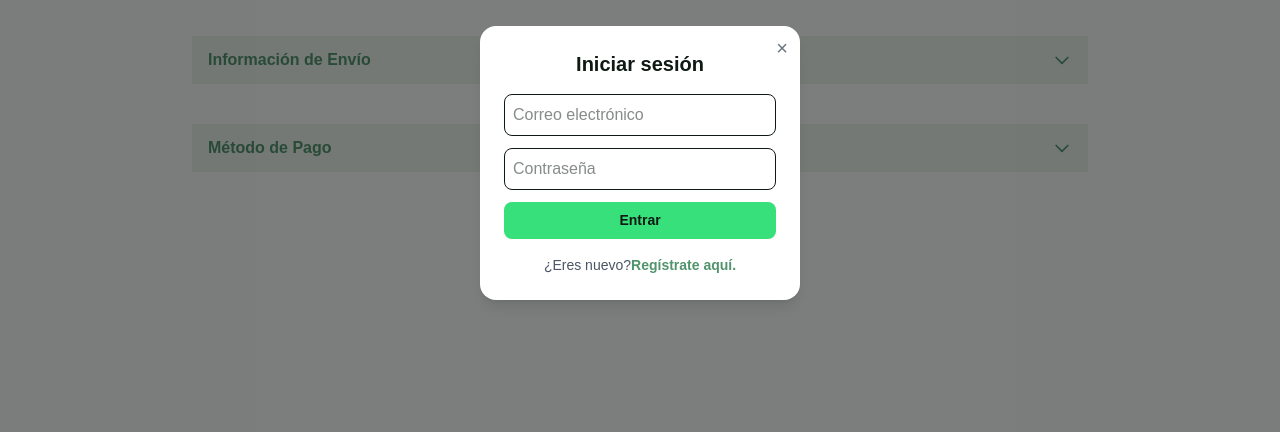
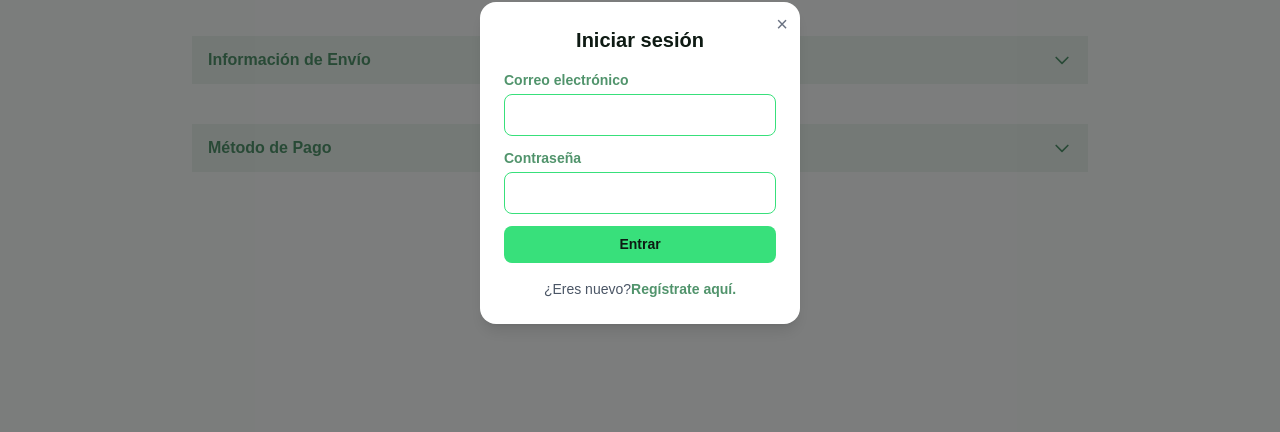
Before and after one commit to srg1995/nature-fly-fishing, a Next.js app: page /payment in a window 1280 px wide. Both pictures are taken after a click on the button "Iniciar sesión". Shown: the part 237-669 px from the top of the page. Built offline with nearby package versions, Linux system fonts and the light colour scheme; no server answers.

Commit message:
reusable input with zod

```diff
--- a/src/app/components/InputText.tsx
+++ b/src/app/components/InputText.tsx
@@ -1,17 +1,24 @@
 import React, { JSX } from "react";
+import { UseFormRegisterReturn } from "react-hook-form";
 
 interface InputTextProps {
   label: string;
   placeholder?: string;
+  type?: string;
   value?: string;
   onChange?: (value: string) => void;
+  register?: UseFormRegisterReturn;
+  error?: string;
 }
 
 export default function InputText({
   label,
   placeholder = "",
-
+  type = "text",
+  value,
   onChange,
+  register,
+  error,
 }: InputTextProps): JSX.Element {
   return (
     <div className="flex flex-col gap-1">
@@ -19,13 +26,19 @@ export default function InputText({
         {label}
       </label>
       <input
-        type="text"
+        type={type}
         id={label}
-        name={label}
-        className="form-input text-tertiary placeholder:text-tertiary border-accent focus:border-accent flex h-14 w-full min-w-0 flex-1 resize-none overflow-hidden rounded-lg border p-[15px] text-base leading-normal font-normal focus:ring-0 focus:outline-0"
         placeholder={placeholder}
+        className={`form-input text-tertiary placeholder:text-tertiary flex w-full min-w-0 flex-1 rounded-lg border px-4 py-2 text-base leading-normal focus:outline-none ${
+          error
+            ? "border-red-500 focus:ring-2 focus:ring-red-300"
+            : "border-accent focus:ring-accent focus:ring-2"
+        }`}
+        {...(register ? register : {})}
         onChange={(e) => onChange?.(e.target.value)}
+        value={register ? undefined : value}
       />
+      {error && <span className="text-xs text-red-500">{error}</span>}
     </div>
   );
 }
--- a/src/app/components/login.tsx
+++ b/src/app/components/login.tsx
@@ -5,25 +5,41 @@ import { useUserContext } from "../context/userContext";
 import LinkPrimary from "./LinkPrimary";
 import { SignInAuthService } from "../services/auth";
 import ButtonFull from "./ButtonFull";
+import InputText from "./InputText";
+import z from "zod";
+import { zodResolver } from "@hookform/resolvers/zod";
+import { useForm } from "react-hook-form";
 
 interface LoginModalProps {
   onClose: () => void;
 }
+const schema = z.object({
+  email: z.string().email("Correo electrónico inválido"),
+  password: z.string().min(6, "La contraseña debe tener al menos 6 caracteres"),
+});
+type FormData = z.infer<typeof schema>;
+
 export default function LoginModal({ onClose }: LoginModalProps): JSX.Element {
   const { user, setUser } = useUserContext();
-  const [email, setEmail] = useState("");
-  const [password, setPassword] = useState("");
-  const [loading, setLoading] = useState(false);
+  const {
+    register,
+    handleSubmit,
+    formState: { errors, isSubmitting },
+    reset,
+  } = useForm<FormData>({
+    resolver: zodResolver(schema),
+    mode: "onBlur",
+  });
+
   const [errorMsg, setErrorMsg] = useState("");
 
-  const handleLogin = async (e: React.FormEvent<HTMLFormElement>) => {
-    e.preventDefault();
-    setLoading(true);
+  const handleLogin = async (formData: FormData) => {
     setErrorMsg("");
 
-    const { data, error } = await SignInAuthService({ email, password });
-
-    setLoading(false);
+    const { data, error } = await SignInAuthService({
+      email: formData.email,
+      password: formData.password,
+    });
 
     if (error) {
       setErrorMsg(error.message);
@@ -34,6 +50,8 @@ export default function LoginModal({ onClose }: LoginModalProps): JSX.Element {
           id: Number(data.user.id ?? 0),
           token: data.session.access_token ?? "",
         });
+        reset();
+        onClose();
       }
     }
   };
@@ -54,30 +72,28 @@ export default function LoginModal({ onClose }: LoginModalProps): JSX.Element {
 
         {!user ? (
           <>
-            <form onSubmit={handleLogin} className="flex flex-col gap-3">
-              <input
+            <form
+              onSubmit={handleSubmit(handleLogin)}
+              className="flex flex-col gap-3"
+            >
+              <InputText
+                label="Correo electrónico"
                 type="email"
-                placeholder="Correo electrónico"
-                className="rounded-lg border p-2 focus:ring-2 focus:ring-blue-500 focus:outline-none"
-                value={email}
-                onChange={(e) => setEmail(e.target.value)}
-                required
+                register={register("email")}
+                error={errors.email?.message}
               />
-              <input
+
+              <InputText
+                label="Contraseña"
                 type="password"
-                placeholder="Contraseña"
-                className="rounded-lg border p-2 focus:ring-2 focus:ring-blue-500 focus:outline-none"
-                value={password}
-                onChange={(e) => setPassword(e.target.value)}
-                required
+                register={register("password")}
+                error={errors.password?.message}
               />
-              {errorMsg && (
-                <p className="text-center text-sm text-red-600">{errorMsg}</p>
-              )}
+
               <div className="flex justify-center">
                 <ButtonFull
-                  disabled={loading}
-                  text={loading ? "Iniciando..." : "Entrar"}
+                  disabled={isSubmitting}
+                  text={isSubmitting ? "Iniciando..." : "Entrar"}
                 />
               </div>
             </form>
```
